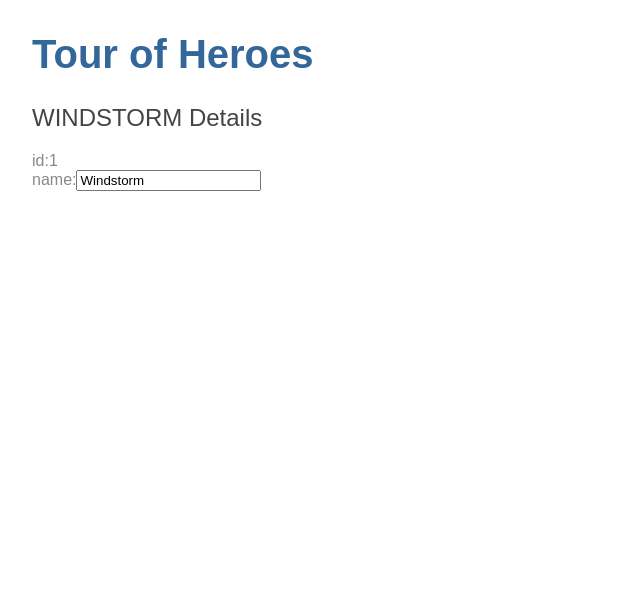
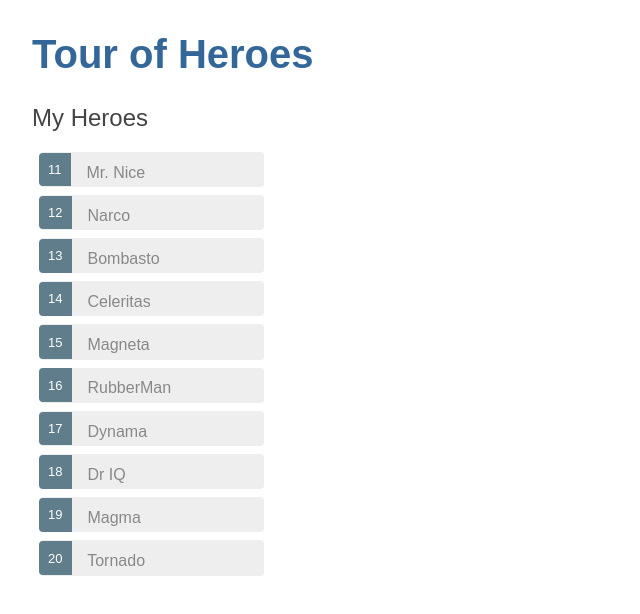
Before and after one commit to Reppinger/tour-of-heroes, an Angular app: page / in a window 1280 px wide. Shown: the top 614 px of the page, without its empty margins (0-640 px from the left). Built offline with nearby package versions, Linux system fonts and the light colour scheme.

Commit message:
Completed list of heroes.

```diff
--- a/src/app/heroes/heroes.component.css
+++ b/src/app/heroes/heroes.component.css
@@ -0,0 +1,48 @@
+/* HeroesComponent's private CSS styles */
+.selected {
+  background-color: #CFD8DC !important;
+  color: white;
+}
+.heroes {
+  margin: 0 0 2em 0;
+  list-style-type: none;
+  padding: 0;
+  width: 15em;
+}
+.heroes li {
+  cursor: pointer;
+  position: relative;
+  left: 0;
+  background-color: #EEE;
+  margin: .5em;
+  padding: .3em 0;
+  height: 1.6em;
+  border-radius: 4px;
+}
+.heroes li.selected:hover {
+  background-color: #BBD8DC !important;
+  color: white;
+}
+.heroes li:hover {
+  color: #607D8B;
+  background-color: #DDD;
+  left: .1em;
+}
+.heroes .text {
+  position: relative;
+  top: -3px;
+}
+.heroes .badge {
+  display: inline-block;
+  font-size: small;
+  color: white;
+  padding: 0.8em 0.7em 0 0.7em;
+  background-color: #607D8B;
+  line-height: 1em;
+  position: relative;
+  left: -1px;
+  top: -4px;
+  height: 1.8em;
+  margin-right: .8em;
+  border-radius: 4px 0 0 4px;
+}
--- a/src/app/heroes/heroes.component.html
+++ b/src/app/heroes/heroes.component.html
@@ -1,3 +1,18 @@
-<h2>{{hero.name | uppercase}} Details</h2>
-<div><span>id:</span>{{hero.id}}</div>
-<div><label>name:<input [(ngModel)]="hero.name" placeholder="name"></label></div>
+<h2>My Heroes</h2>
+<ul class="heroes">
+  <li *ngFor="let hero of heroes"
+      (click)="onSelect(hero)"
+      [class.selected]="hero==selectedHero">
+    <span class="badge">{{hero.id}}</span> {{hero.name}}
+  </li>
+</ul>
+
+<div *ngIf="selectedHero">
+  <h2>{{selectedHero.name | uppercase}} Details</h2>
+  <div><span>id: </span>{{selectedHero.id}}</div>
+  <div>
+    <label>name:
+      <input [(ngModel)]="selectedHero.name" placeholder="name">
+    </label>
+  </div>
+</div>
--- a/src/app/heroes/heroes.component.ts
+++ b/src/app/heroes/heroes.component.ts
@@ -1,5 +1,6 @@
 import {Component, OnInit} from '@angular/core';
 import { Hero } from '../hero';
+import { HEROES } from '../mock-heroes';
 
 @Component({
   selector: 'app-heroes',
@@ -7,11 +8,12 @@
   styleUrls: ['./heroes.component.css']
 })
 export class HeroesComponent implements OnInit {
-
-  hero: Hero = {
-    id: 1,
-    name: 'Windstorm'
-  };
+  heroes = HEROES;
+  // hero: Hero = {
+  //   id: 1,
+  //   name: 'Windstorm'
+  // };
+  selectedHero: Hero;
 
   constructor() {
   }
@@ -19,4 +21,7 @@
   ngOnInit() {
   }
 
+  onSelect(hero: Hero) {
+    this.selectedHero = hero;
+  }
 }
--- /dev/null
+++ b/src/app/mock-heroes.ts
@@ -0,0 +1,14 @@
+import { Hero } from './hero';
+
+export const HEROES: Hero[] = [
+  { id: 11, name: 'Mr. Nice' },
+  { id: 12, name: 'Narco' },
+  { id: 13, name: 'Bombasto' },
+  { id: 14, name: 'Celeritas' },
+  { id: 15, name: 'Magneta' },
+  { id: 16, name: 'RubberMan' },
+  { id: 17, name: 'Dynama' },
+  { id: 18, name: 'Dr IQ' },
+  { id: 19, name: 'Magma' },
+  { id: 20, name: 'Tornado' }
+];
```
